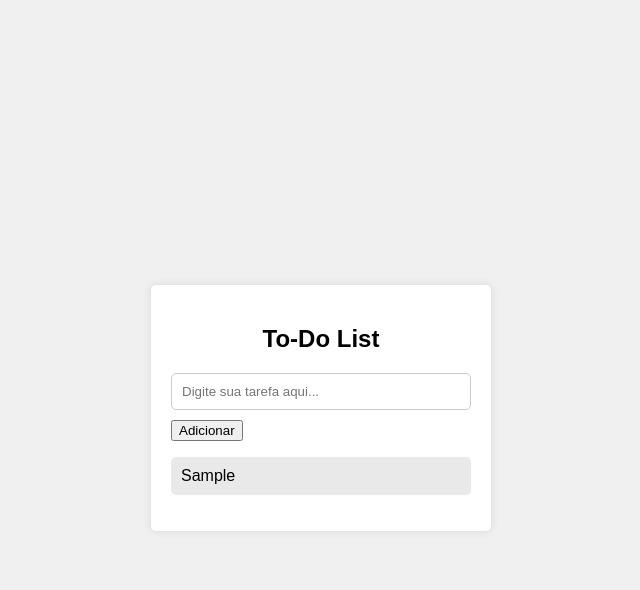
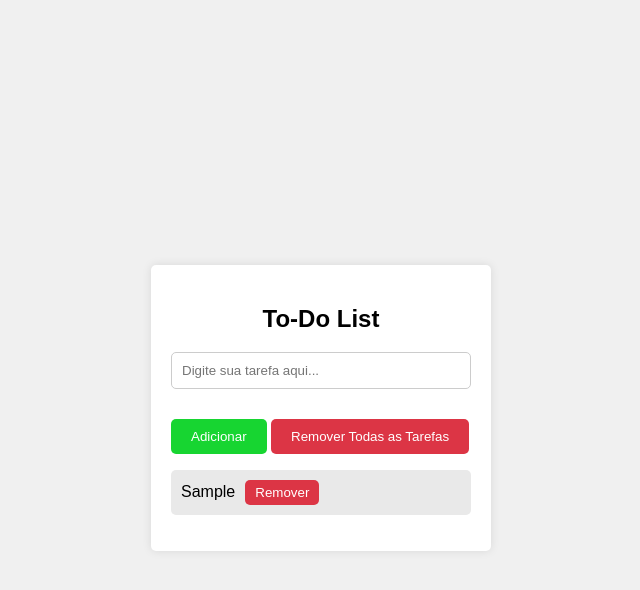
Before and after one commit to elvisserrao/todolist, a plain HTML site: page index.html in a window 1280 px wide. Both pictures are taken after typing "Sample" into the empty fields and a click on the button "Adicionar". Shown: the whole page, without its empty margins (319-959 px from the left). Drawn offline with Linux system fonts and the light colour scheme.

Commit message:
melhorias

```diff
--- a/index.html
+++ b/index.html
@@ -50,7 +50,10 @@
   <div class="container">
     <h2>To-Do List</h2>
     <input type="text" id="nova-tarefa" placeholder="Digite sua tarefa aqui...">
-    <button id="adicionar-tarefa">Adicionar</button>
+    <button id="adicionar-tarefa" style="margin-top: 20px; background-color: #17d531; color: white; border: none; padding: 10px 20px; border-radius: 5px; cursor: pointer;">Adicionar</button>
+    <button id="remover-todas" style="margin-top: 20px; background-color: #dc3545; color: white; border: none; padding: 10px 20px; border-radius: 5px; cursor: pointer;">
+      Remover Todas as Tarefas
+    </button>
   <ul id="lista-tarefas"></ul>
   </div><script>// Selecionando elementos da página
     const inputTarefa = document.getElementById('nova-tarefa');
@@ -61,7 +64,9 @@
     function salvarTarefas() {
   const tarefas = [];
   listaTarefas.querySelectorAll('li').forEach((item) => {
-        tarefas.push({ texto: item.textContent, feito: item.classList.contains('feito') });
+    const texto = item.querySelector('span').textContent;
+    const feito = item.querySelector('span').classList.contains('feito');
+    tarefas.push({ texto, feito });
   });
   localStorage.setItem('tarefas', JSON.stringify(tarefas));
 }
@@ -89,6 +94,7 @@
     }
 
     // Função para adicionar uma nova tarefa
+    // Função para adicionar uma nova tarefa
 function adicionarTarefa() {
   const textoTarefa = inputTarefa.value.trim(); // Remove espaços extras
 
@@ -99,13 +105,37 @@
 
   // Criando um item da lista
   const itemLista = document.createElement('li');
-      itemLista.textContent = textoTarefa;
+
+  // Criando o texto da tarefa
+  const texto = document.createElement('span');
+  texto.textContent = textoTarefa;
+
+  // Criando o botão de remover
+  const botaoRemover = document.createElement('button');
+  botaoRemover.textContent = 'Remover';
+  botaoRemover.style.marginLeft = '10px'; // Adiciona um pequeno espaço
+  botaoRemover.style.backgroundColor = '#dc3545'; // Cor vermelha
+  botaoRemover.style.color = 'white'; // Cor do texto
+  botaoRemover.style.border = 'none'; // Remove bordas
+  botaoRemover.style.padding = '5px 10px'; // Adiciona padding
+  botaoRemover.style.borderRadius = '5px'; // Arredonda os cantos
+  botaoRemover.style.cursor = 'pointer'; // Adiciona um cursor de botão
+
+  // Evento para remover a tarefa
+  botaoRemover.addEventListener('click', function () {
+    itemLista.remove();
+    salvarTarefas(); // Atualiza o localStorage
+  });
 
   // Adicionar evento para marcar como feito
-      itemLista.addEventListener('click', function () {
-        itemLista.classList.toggle('feito');
-        salvarTarefas();
+  texto.addEventListener('click', function () {
+    texto.classList.toggle('feito');
+    salvarTarefas(); // Atualiza o localStorage
   });
+
+  // Montando o item da lista
+  itemLista.appendChild(texto);
+  itemLista.appendChild(botaoRemover);
 
   // Adiciona o item na lista
   listaTarefas.appendChild(itemLista);
@@ -129,6 +159,19 @@
 
     // Carregar tarefas ao iniciar a página
     carregarTarefas();
+    // Selecionando o botão de "Remover Todas as Tarefas"
+const botaoRemoverTodas = document.getElementById('remover-todas');
+
+// Função para remover todas as tarefas
+function removerTodasTarefas() {
+  if (confirm('Tem certeza que deseja remover todas as tarefas?')) {
+    listaTarefas.innerHTML = ''; // Remove todos os itens da lista
+    localStorage.removeItem('tarefas'); // Limpa o localStorage
+  }
+}
+
+// Adiciona o evento de clique no botão
+botaoRemoverTodas.addEventListener('click', removerTodasTarefas);
   </script>
 </body>
 </html>
```
Lines whose indentation alone changed are shown as unchanged.
